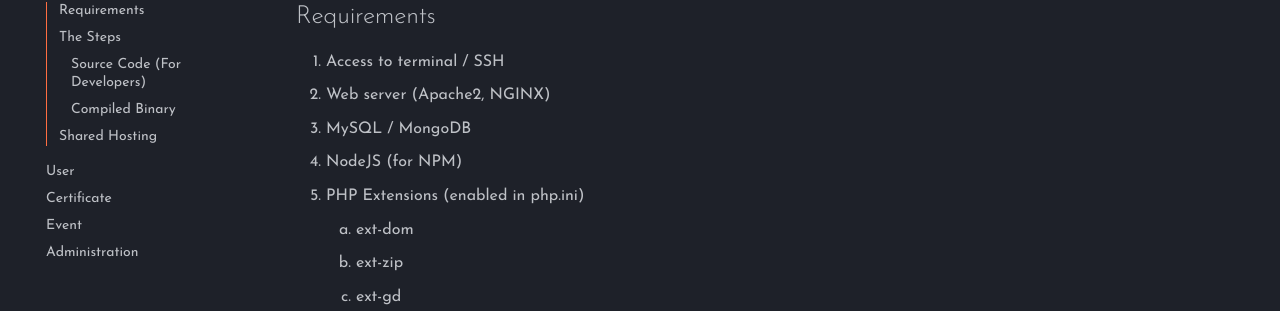
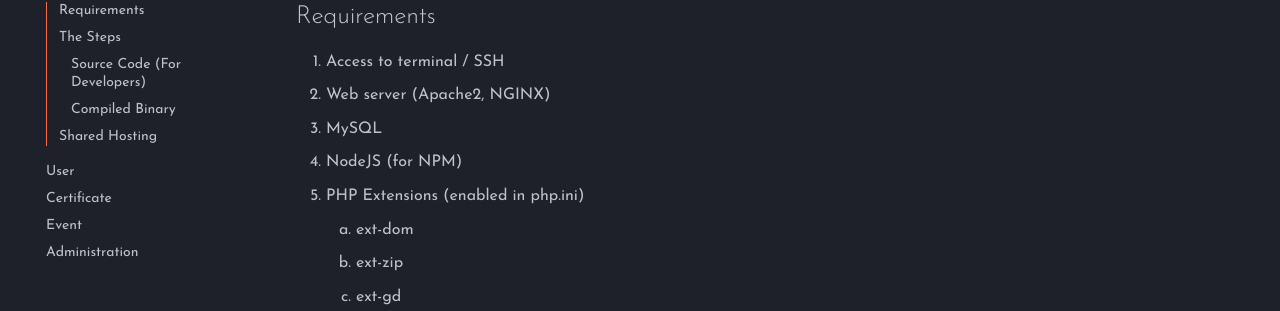
Before and after one commit to seajell/seajell-documentation, an MkDocs documentation site: the page built from docs/installation.md, in a window 1280 px wide and 900 px high. Shown: the part 181-492 px from the top of the window. Built offline with MkDocs 1.6.1 and Material for MkDocs 9.7.7, drawn with Linux system fonts in a browser that asks for light colours.

Commit message:
Removed MongoDB

```diff
--- a/docs/installation.md
+++ b/docs/installation.md
@@ -3,7 +3,7 @@
 ## Requirements
 1. Access to terminal / SSH
 2. Web server (Apache2, NGINX)
-3. MySQL / MongoDB
+3. MySQL
 4. NodeJS (for NPM)
 5. PHP Extensions (enabled in php.ini)
     1. ext-dom
```
